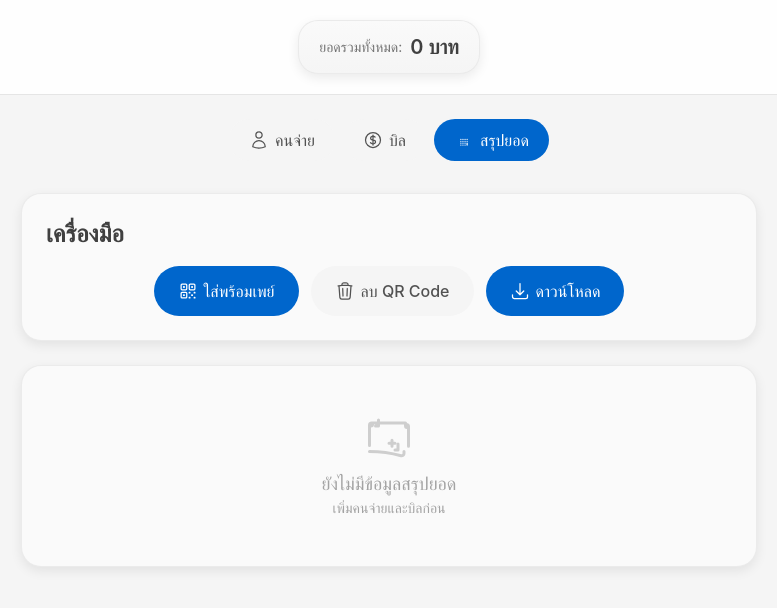
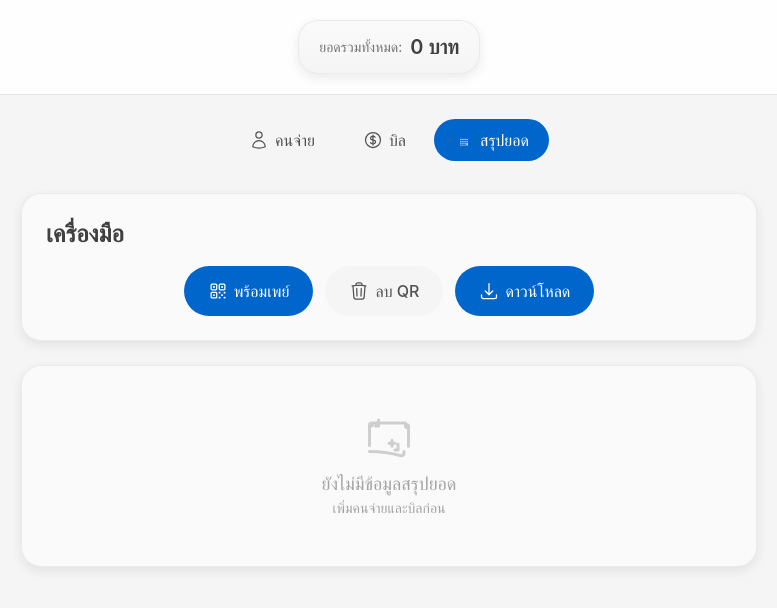
Before and after one commit to lalkai/check-bill, a Vue app: page / in a window 1280 px wide. Both pictures are taken after a click on the button "สรุปยอด". Shown: the top 608 px of the page, without its empty margins (251-1028 px from the left). Built offline with nearby package versions, Linux system fonts and the light colour scheme.

Commit message:
feat: Update button labels for clarity in PayerAmountsView

```diff
--- a/src/views/PayerAmountsView.vue
+++ b/src/views/PayerAmountsView.vue
@@ -182,7 +182,7 @@ const togglePaymentStatus = (payer, date) => {
               <path stroke-linecap="round" stroke-linejoin="round" d="M3.75 4.875c0-.621.504-1.125 1.125-1.125h4.5c.621 0 1.125.504 1.125 1.125v4.5c0 .621-.504 1.125-1.125 1.125h-4.5A1.125 1.125 0 0 1 3.75 9.375v-4.5ZM3.75 14.625c0-.621.504-1.125 1.125-1.125h4.5c.621 0 1.125.504 1.125 1.125v4.5c0 .621-.504 1.125-1.125 1.125h-4.5a1.125 1.125 0 0 1-1.125-1.125v-4.5ZM13.5 4.875c0-.621.504-1.125 1.125-1.125h4.5c.621 0 1.125.504 1.125 1.125v4.5c0 .621-.504 1.125-1.125 1.125h-4.5A1.125 1.125 0 0 1 13.5 9.375v-4.5Z" />
               <path stroke-linecap="round" stroke-linejoin="round" d="M6.75 6.75h.75v.75h-.75v-.75ZM6.75 16.5h.75v.75h-.75v-.75ZM16.5 6.75h.75v.75h-.75v-.75ZM13.5 13.5h.75v.75h-.75v-.75ZM13.5 19.5h.75v.75h-.75v-.75ZM19.5 13.5h.75v.75h-.75v-.75ZM19.5 19.5h.75v.75h-.75v-.75ZM16.5 16.5h.75v.75h-.75v-.75Z" />
             </svg>
-            ใส่พร้อมเพย์
+            พร้อมเพย์
           </div>
         </button>
 
@@ -191,7 +191,7 @@ const togglePaymentStatus = (payer, date) => {
             <svg xmlns="http://www.w3.org/2000/svg" fill="none" viewBox="0 0 24 24" stroke-width="1.5" stroke="currentColor" class="w-5 h-5 mr-1.5">
               <path stroke-linecap="round" stroke-linejoin="round" d="m14.74 9-.346 9m-4.788 0L9.26 9m9.968-3.21c.342.052.682.107 1.022.166m-1.022-.165L18.16 19.673a2.25 2.25 0 0 1-2.244 2.077H8.084a2.25 2.25 0 0 1-2.244-2.077L4.772 5.79m14.456 0a48.108 48.108 0 0 0-3.478-.397m-12 .562c.34-.059.68-.114 1.022-.165m0 0a48.11 48.11 0 0 1 3.478-.397m7.5 0v-.916c0-1.18-.91-2.164-2.09-2.201a51.964 51.964 0 0 0-3.32 0c-1.18.037-2.09 1.022-2.09 2.201v.916m7.5 0a48.667 48.667 0 0 0-7.5 0" />
             </svg>
-            ลบ QR Code
+            ลบ QR
           </div>
         </button>
 
```
